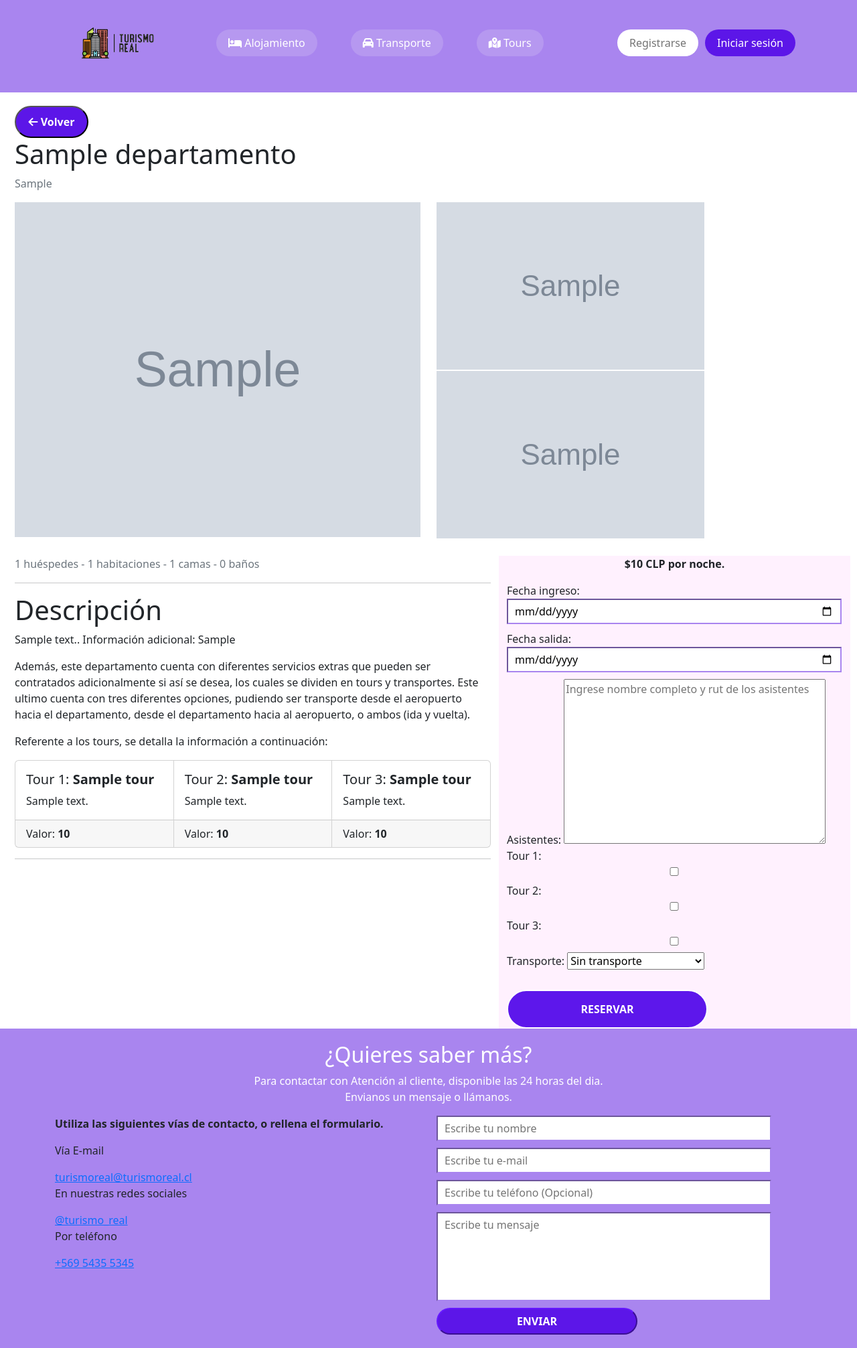
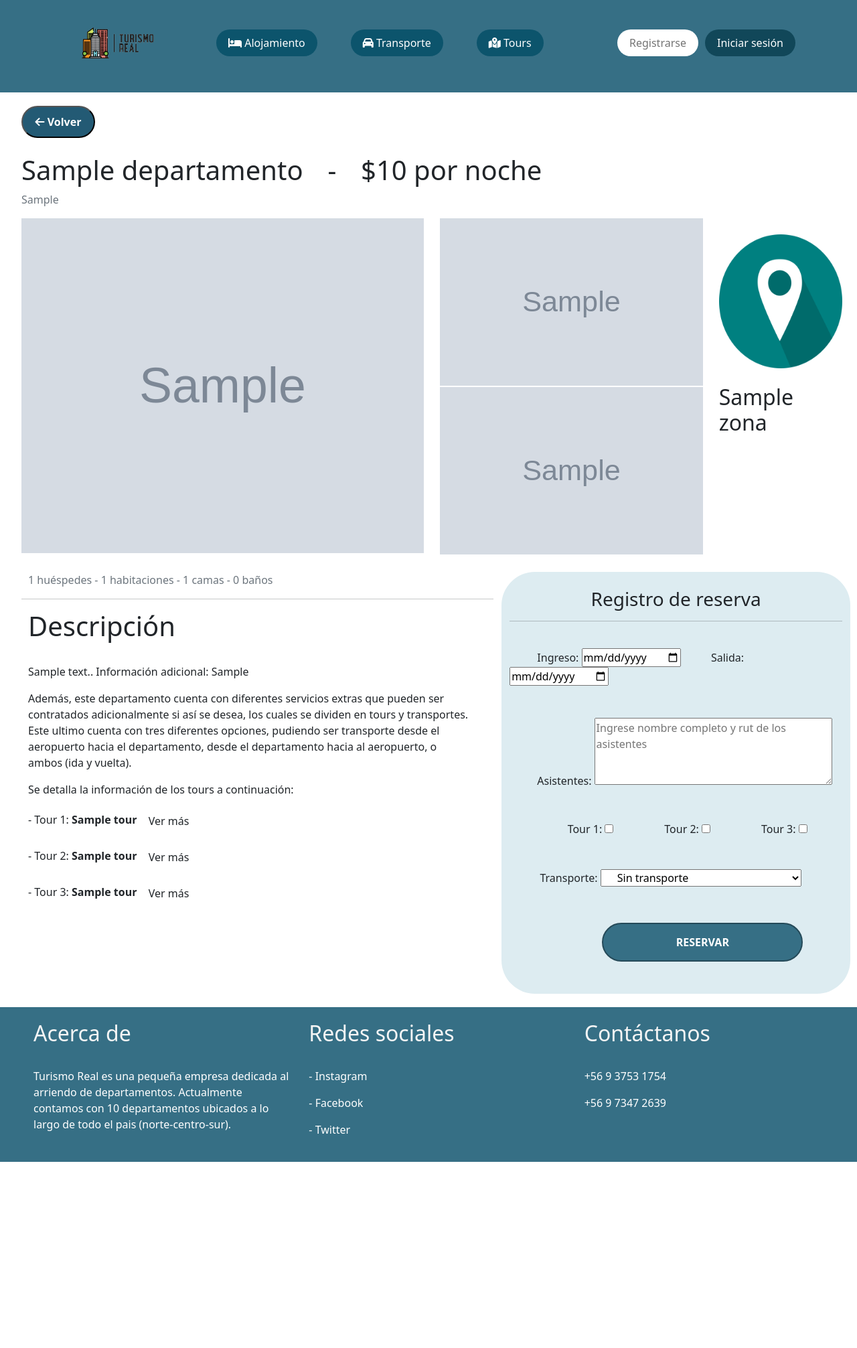
Before and after one commit to holistix-man/PortafolioTitulo, a Django app: page /detalleDepartamento/1 in a window 1280 px wide. Shown: the whole page at 67% size. After the commit the page ends 1735 px from the top, so only its background shows below. Run offline with Django 4.2, Linux system fonts and the light colour scheme; tables that the repository leaves empty hold one stand-in row (values such as "Sample post"); grey boxes marked "Sample" are stand-in pictures; some libraries are stand-ins or nearby versions.

Commit message:
ultimos cambios Turismo Real

```diff
--- a/static/css/dptos_list.css
+++ b/static/css/dptos_list.css
@@ -25,20 +25,18 @@
 
 .detalle-depto{
     margin-top:20px;
-    padding-left: 10px;
+    padding-left: 20px;
     padding-right: 10px;
 }
 
 .detalle-depto .rosa {
-    background-color: #fff1fe;
+    background-color: #ddecf1;
+    border-radius: 50px;
+    margin-bottom: 20px;
 }
 
 .rosa .rowvalor .col{
-    display: flex;
-    justify-content: center;
-    justify-items: center;
-    align-items: center;
-
+    text-align: center;
 }
 
 .rosa .rowreserva .col{
@@ -53,7 +51,8 @@
     padding: 15px;
     border-radius: 50px;
     border: 2px solid;
-    background-color: #5d17eb;
+    background-color: #366f85;
+    border-color: #254a59;
     color: white;
     width: 300px;
     margin-top: 30px;
@@ -61,8 +60,8 @@
 
 
 .detalle-depto .reserva:hover {
-    border-color: #9b8e99;
-    background-color: #4b08d1;
+    border-color: #172d36;
+    background-color: #254a59;
     color: rgb(220, 220, 220);
 }
 
@@ -80,3 +79,54 @@
     height: 100%;
     margin-bottom: 2px;
 }
+
+
+.div-img {
+    overflow: hidden;
+}
+
+.div-img img {
+    width: 100%;
+    height: 100%;
+    transition: 0.5s;
+    object-fit: cover;
+}
+
+.div-img img:hover {
+    transform: scale(1.2);
+}
+
+
+
+.asistentes {
+    max-width: 355px;
+    max-height: 100px;
+    width: 100%;
+    height: 100%;
+}
+
+.transporte{
+    max-height: 50px;
+    max-width: 300px;
+    height: 100%;
+    width: 100%;
+    padding-left: 20px;
+}
+
+.Descripcion{
+    padding-left: 10px;
+    padding-right: 30px;
+}
+
+.col-location{
+
+}
+
+.location{
+    max-width: 200px;
+    max-height: 200px;
+    height: 100%;
+    width: 100%;
+
+
+}
--- a/static/css/footer.css
+++ b/static/css/footer.css
@@ -1,27 +1,22 @@
 footer {
-    background-color: #a985ef;
+    background-color: #366f85;
     padding-top: 20px;
     padding-bottom: 20px;
 }
 
-input {
-    width: 500px;
-    margin-bottom: 10px;
-    padding: 5px 10px 5px 10px;
-    border-color: #a985ef;
+
+
+.footer {
+    padding-left: 50px;
+    padding-right: 20px;
+
 }
 
 
-.texto {
-    padding-bottom: 100px;
+.footer h2{
+    color: whitesmoke;
 }
 
-
-.enviar {
+.footer p {
     color: white;
-    background-color: #5c16e8;
-    border-color: #5c16e8;
-    width: 300px;
-    height: 40px;
-    border-radius: 50px;
 }
--- a/static/css/header.css
+++ b/static/css/header.css
@@ -3,7 +3,7 @@
 /* ------------ DISEÑO BARRA DE NAVEGACION (NAVBAR) ----------------- */
 
 nav {
-    background-color: #a985ef;
+    background-color: #366f85;
 }
 
 .ul-perfil li {
@@ -26,13 +26,13 @@ nav {
     padding-top: 0;
     padding-bottom: 0;
     border-radius: 50px;
-    background-color: #b698f0;
+    background-color: #0c546c;
     color: white;
 
 }
 
 .diseño-nav:hover {
-    background-color: #9173ce;
+    background-color:#1a2f37 ;
 }
 
 .diseño-nav .blanco:hover {
@@ -58,11 +58,11 @@ nav {
     padding-top: 0;
     padding-bottom: 0;
     border-radius: 50px;
-    background-color: #5c16e8;
+    background-color: #114759;
 }
 
 .nav-inicio-sesion:hover{
-    background-color: #2c0181;
+    background-color: #0d2e39;
 }
 
 .nav-inicio-sesion .blanco:hover {
@@ -75,7 +75,6 @@ nav {
 .bienvenida  {
     padding-top: 50px;
     padding-bottom: 50px;
-    background: url("/static/img/fondobienvenida3.svg") 50% 0 no-repeat fixed;
     transform: rotate(0deg);
     background-size:cover;
     background-position:right;
@@ -87,11 +86,11 @@ nav {
     padding-top: 5px;
     padding-left: 10px;
     border-radius: 10px;
-    background-color: #5c16e8;
+    background-color: #114759;
 }
 
 .header-busqueda:hover {
-    background-color: #2c0181;
+    background-color: #0e2c36;
 }
 
 
--- a/static/css/home_admin.css
+++ b/static/css/home_admin.css
@@ -37,20 +37,20 @@
     padding: 15px;
     border-radius: 50px;
     border: 2px solid;
-    border-color: #ecdbe8;
-    background-color: #fef1fe;
+    border-color: #a8b9bf;
+    background-color: #ddecf1;
     width: 300px;
     margin-top: 30px;
 
 }
 
 .col-admin button:hover {
-    border-color: #9b8e99;
-    background-color: #f6dbf6;
+    border-color: #94a2a8;
+    background-color: #bdccd1;
 }
 
 .col-admin .dropdown-menu li a:hover{
-    background-color:#a985ef;
+    background-color:#366f85;
     color: white;
 }
 
@@ -66,11 +66,11 @@
     width: 110px;
     font-weight: bold;
     color: white;
-    background-color: #5c16e8;
+    background-color: #235a74;
 }
 
 .diseñobtnvolver:hover {
-    background-color: #2c0181;
+    background-color: #2a3437;
     color: rgb(204, 204, 204);
 }
 
@@ -80,11 +80,11 @@
     width: 200px;
     font-weight: bold;
     color: white;
-    background-color: #5c16e8;
+    background-color: #235a74;
 }
 
 .diseñobtnagregar:hover {
-    background-color: #2c0181;
+    background-color: #183746;
     color: rgb(204, 204, 204);
 }
 
--- a/static/css/home_principal.css
+++ b/static/css/home_principal.css
@@ -5,7 +5,7 @@
     border-radius: 70px;
     padding-top: 50px;
     padding-bottom: 120px;
-    background-color: #fff1fe;
+    background-color: #ddecf1;
     margin-bottom: 20px;
 }
 
--- a/static/css/iniciar_sesion.css
+++ b/static/css/iniciar_sesion.css
@@ -4,11 +4,16 @@
 }
 
 #btnIniciarSesion{
-    background-color: #a985ef;
+    background-color: #366f85;
     color: white;
     border-radius: 50px;
     width: 400px;
     height: 50px;
+}
+
+#btnIniciarSesion:hover{
+    background-color: #0c546c;
+
 }
 
 
--- a/templates/base.html
+++ b/templates/base.html
@@ -105,47 +105,25 @@
 
     {% block footer %}
     <footer>
-        <div class="container">
-            <div class="row d-flex justify-content-center text-center blanco">
-                <div class="col-6">
-                    <h2>¿Quieres saber más?</h2>
-                </div>
+
+        <div class="row footer">
+            <div class="col-lg-4 columna">
+                <h2>Acerca de</h2><br>
+                <p>
+                    Turismo Real es una pequeña empresa dedicada al arriendo de departamentos. Actualmente contamos con 10 departamentos
+                    ubicados a lo largo de todo el pais (norte-centro-sur).
+                </p>
             </div>
-            <div class="row d-flex justify-content-center text-center blanco">
-                <div class="col-8">
-                    <p>Para contactar con Atención al cliente, disponible las 24 horas del dia. <br>Envianos un mensaje o llámanos.</p>
-                </div>
+            <div class="col-lg-4">
+                <h2>Redes sociales</h2><br>
+                <p>- Instagram</p>
+                <p>- Facebook</p>
+                <p>- Twitter</p>
             </div>
-            <div class="row">
-                <div class="col-6">
-                    <p><b>Utiliza las siguientes vías de contacto, o rellena el formulario.</b></p>
-                    <p>Vía E-mail</p>
-                    <a href="#">turismoreal@turismoreal.cl</a>
-                    <p>En nuestras redes sociales</p>
-                    <a href="#">@turismo_real</a>
-                    <p>Por teléfono</p>
-                    <a href="#">+569 5435 5345</a>
-                </div>
-                <div class="col-6">
-                    <div class="row">
-                        <form>
-                            <div class="col-12">
-                                <input type="text" placeholder="Escribe tu nombre">
-                            </div>
-                            <div class="col-12">
-                                <input type="text" placeholder="Escribe tu e-mail">
-                            </div>
-                            <div class="col-12">
-                                <input type="text" placeholder="Escribe tu teléfono (Opcional)">
-                            </div>
-                            <div class="col-12 ">
-                                <input class="texto " type="text" placeholder="Escribe tu mensaje">
-                            </div>
-                            <button class="enviar" type="submit"><b>ENVIAR</b></button>
-                        </form>
-                    </div>
-
-                </div>
+            <div class="col-lg-4">
+                <h2>Contáctanos</h2><br>
+                <p>+56 9 3753 1754</p>
+                <p>+56 9 7347 2639</p>
             </div>
         </div>
     </footer>
--- a/templates/home.html
+++ b/templates/home.html
@@ -47,7 +47,7 @@ la que contiene la bienvenida a la página. -->
 
         <div class="row">
             <div class="col-12 text-center">
-                <h1>Lo que nos hace diferentes</h1>
+                <h1>Lo que nos hace diferentes</h1><br><br>
             </div>
         </div>
         <div class="row">
@@ -70,12 +70,14 @@ la que contiene la bienvenida a la página. -->
             <div class="col-lg-4">
                 <div class="card">
                     <div class="card-body text-center">
-                        <h5 class="card-title"><b>Te ofrecemos 10 años en el mercado</b></h5>
+                        <h5 class="card-title"><b>10 años en la industria</b></h5>
                         <p class="card-text">Lorem ipsum dolor sit amet consectetur adipisicing elit. Dolorum dicta nesciunt magni officia cumque eum?</p>
                     </div>
                 </div>
             </div>
+
         </div>
+        <br><br>
 
 
     </section>
--- a/templates/home/cliente/dep_detail.html
+++ b/templates/home/cliente/dep_detail.html
@@ -12,10 +12,10 @@
                 <a href="{% url 'DepartamentoList' %}"><button class="diseñobtnvolver"><i class="fa-solid fa-arrow-left"></i> Volver</button></a>
             </div>
         </div>
-
+        <br>
         <div class="row">
             <div class="col-lg-12">
-                <h1>{{ depto_id.DEP_NOMBRE }}</h1>
+                <h1>{{ depto_id.DEP_NOMBRE }}ㅤ-ㅤ${{ depto_id.DEP_VALOR_DIA }} por noche</h1>
             </div>
             <div class="col-lg-12">
                 <p class="text-muted">{{ depto_id.DEP_DIRECCION }}</p>
@@ -23,109 +23,83 @@
         </div>
 
         <div class="row">
-            <div class="col-lg-6">
+            <div class="col-lg-6 div-img">
                 <img src="{{ depto_id.DEP_IMAGEN1.url }}" class="img-principal" alt="foto-departamento" style="max-width: 1000px;">
             </div>
-            <div class="col-lg-6">
+            <div class="col-lg-4">
                 <div class="row">
-                    <div class="col-lg-12">
+                    <div class="col-lg-12 div-img">
                         <img src="{{ depto_id.DEP_IMAGEN2.url }}" class="img-secundaria" alt="foto-departamento" style="max-width: 400px;">
                     </div>
-                    <div class="col-lg-12">
+                    <div class="col-lg-12 div-img">
                         <img src="{{ depto_id.DEP_IMAGEN3.url }}" class="img-secundaria" alt="foto-departamento" style="max-width: 400px;">
                     </div>
                 </div>
             </div>
+            <div class="col-lg-2 col-location"><br>
+                <img class="location" src="{% static 'img/location.png' %}"><br><br>
+                <h2>{{depto_id.ZON_ID}}</h2>
+            </div>
+
         </div>
 
         <br>
 
         <div class="row">
             <div class="col-lg-7">
-                <p class="text-muted">
+                <p class="text-muted Descripcion">
                     {{ depto_id.DEP_CANTIDADPERSONAS }} huéspedes -
                     {{ depto_id.DEP_CANTIDADHABITACIONES }} habitaciones -
                     {{ depto_id.DEP_CANTIDADCAMAS }} camas -
                     {{ depto_id.DEP_CANTIDADBANOS }} baños
                 </p>
                 <hr>
-                <h1>Descripción</h1>
-                <p>
+                <h1 class="Descripcion">Descripción</h1><br>
+                <p class="Descripcion">
                     {{ depto_id.DEP_DESCRIPCION}}. Información adicional: {{depto_id.DEP_INVENTARIO}}
                 </p>
-                <p>
+                <p class="Descripcion">
                     Además, este departamento cuenta con diferentes servicios extras que pueden ser contratados adicionalmente
                     si así se desea, los cuales se dividen en tours y transportes. Este ultimo cuenta con tres diferentes
                     opciones, pudiendo ser transporte desde el aeropuerto hacia el departamento, desde el departamento hacia al aeropuerto,
                     o ambos (ida y vuelta).
                 </p>
-                <p>Referente a los tours, se detalla la información a continuación:</p>
+                <p class="Descripcion">Se detalla la información de los tours a continuación:</p>
 
-                <div class="row">
-                    <div class="card-group">
-                        {% if depto_id.TOU_ID1 %}
-                        <div class="card">
-                            <div class="card-body">
-                                <h5 class="card-title">Tour 1: <b>{{depto_id.TOU_ID1.TOU_NOMBRE}}</b></h5>
-                                <p class="card-text">{{depto_id.TOU_ID1.TOU_DESCRIPCION}}</p>
-                            </div>
-                            <div class="card-footer">
-                                <p class="card-text">Valor: <b>{{depto_id.TOU_ID1.TOU_VALOR}}</b></p>
-                            </div>
-                        </div>
-                        {% endif %}
-                        {% if depto_id.TOU_ID1 %}
-                        <div class="card">
-                            <div class="card-body">
-                                <h5 class="card-title">Tour 2: <b>{{depto_id.TOU_ID2.TOU_NOMBRE}}</b></h5>
-                                <p class="card-text">{{depto_id.TOU_ID2.TOU_DESCRIPCION}}</p>
-                            </div>
-                            <div class="card-footer">
-                                <p class="card-text">Valor: <b>{{depto_id.TOU_ID2.TOU_VALOR}}</b></p>
-                            </div>
-                        </div>
-                        {% endif %}
-                        {% if depto_id.TOU_ID1 %}
-                        <div class="card">
-                            <div class="card-body">
-                                <h5 class="card-title">Tour 3: <b>{{depto_id.TOU_ID3.TOU_NOMBRE}}</b></h5>
-                                <p class="card-text">{{depto_id.TOU_ID3.TOU_DESCRIPCION}}</p>
-                            </div>
-                            <div class="card-footer">
-                                <p class="card-text">Valor: <b>{{depto_id.TOU_ID3.TOU_VALOR}}</b></p>
-                            </div>
-                        </div>
-                        {% endif %}
+                <p class="Descripcion">
+                    - Tour 1: <b>{{depto_id.TOU_ID1.TOU_NOMBRE}}</b>
+                    <a class="btn" data-bs-toggle="collapse" href="#tour1" role="button" aria-expanded="false" aria-controls="tour1">
+                        Ver más
+                    </a>
+                </p>
+                <div class="collapse" id="tour1">
+                    <div class="card card-body">
+                        <p>{{depto_id.TOU_ID1.TOU_DESCRIPCION}}</p>
+                        <p>Valor: <b>${{depto_id.TOU_ID1.TOU_VALOR}}</b></p>
                     </div>
-                    <!-- {% if depto_id.TOU_ID1 %}
-                    <div class="col-lg-12">
-                        <h5>Tour 1: <b>{{depto_id.TOU_ID1.TOU_NOMBRE}}</b> </h5>
-                        <p>{{depto_id.TOU_ID1.TOU_DESCRIPCION}}</p>
-                        <p>Valor: <b>{{depto_id.TOU_ID1.TOU_VALOR}}</b></p>
+                </div>
+                <p class="Descripcion">
+                    - Tour 2: <b>{{depto_id.TOU_ID2.TOU_NOMBRE}}</b>
+                    <a class="btn" data-bs-toggle="collapse" href="#tour2" role="button" aria-expanded="false" aria-controls="tour2">
+                        Ver más
+                    </a>
+                </p>
+                <div class="collapse" id="tour2">
+                    <div class="card card-body">
+                        <p>{{depto_id.TOU_ID2.TOU_DESCRIPCION}}</p>
+                        <p>Valor: <b>${{depto_id.TOU_ID2.TOU_VALOR}}</b></p>
                     </div>
-                    {% endif %}
-                    {% if depto_id.TOU_ID2 %}
-                    <div class="col-lg-12">
-                        <h5>Tour 2: <b>{{depto_id.TOU_ID2.TOU_NOMBRE}}</b> </h5>
-                        <p>{{depto_id.TOU_ID2.TOU_DESCRIPCION}}</p>
-                        <p>Valor: <b>{{depto_id.TOU_ID1.TOU_VALOR}}</b></p>
-                    </div>
-                    {% endif%}
-                    {% if depto_id.TOU_ID3 %}
-                    <div class="col-lg-12">
-                        <h5>Tour 3: <b>{{depto_id.TOU_ID3.TOU_NOMBRE}}</b> </h5>
+                </div>
+                <p class="Descripcion">
+                    - Tour 3: <b>{{depto_id.TOU_ID3.TOU_NOMBRE}}</b>
+                    <a class="btn" data-bs-toggle="collapse" href="#tour3" role="button" aria-expanded="false" aria-controls="tour3">
+                        Ver más
+                    </a>
+                </p>
+                <div class="collapse" id="tour3">
+                    <div class="card card-body">
                         <p>{{depto_id.TOU_ID3.TOU_DESCRIPCION}}</p>
-                        <p>Valor: <b>{{depto_id.TOU_ID1.TOU_VALOR}}</b></p>
-                    </div>
-                    {% endif %} -->
-                </div>
-
-
-                <hr>
-
-                <div class="row">
-                    <div class="col">
-
+                        <p>Valor: <b>${{depto_id.TOU_ID3.TOU_VALOR}}</b></p>
                     </div>
                 </div>
             </div>
@@ -133,7 +107,9 @@
 
                 <div class="row rowvalor">
                     <div class="col">
-                        <p><b>${{ depto_id.DEP_VALOR_DIA }} CLP por noche.</b></p>
+                        <br>
+                        <h3>Registro de reserva</h3><hr><br>
+                        <!-- <p><b>${{ depto_id.DEP_VALOR_DIA }} CLP por noche.</b></p><br> -->
                     </div>
                 </div>
 
@@ -144,63 +120,57 @@
                             {%csrf_token%}
 
                             <div>
-                                <label for="id_fecha_ingreso">Fecha ingreso:</label>
+                                <label for="id_fecha_ingreso">ㅤ⠀ㅤIngreso: </label>
 
                                 <input type="date" name="fecha_ingreso" required id="id_fecha_ingreso">
 
+
+                            <label for="id_fecha_salida">ㅤ⠀ㅤSalida: </label>
+                                <input type="date" name="fecha_salida" required id="id_fecha_salida">
+                            </div>
+                            <br><br>
+
+                            <div>
+                                <label for="id_asistentes">ㅤ⠀ㅤAsistentes:</label>
+                                <textarea class="asistentes" placeholder="Ingrese nombre completo y rut de los asistentes" name="asistentes" id="id_asistentes" cols="40" rows="10" required spellcheck="false"></textarea>
                             </div>
 
-                            <div>
-                                <label for="id_fecha_salida">Fecha salida:</label>
-                                <input type="date" name="fecha_salida" required id="id_fecha_salida">
+                            <br><br>
+
+                            <div>ㅤ⠀ㅤㅤ⠀ㅤ
+                                <label for="id_tour1">Tour 1: </label>
+                                <input type="checkbox" name="tour1" id="id_tour1"> ㅤ⠀ㅤㅤ⠀
+
+                                <label for="id_tour2">Tour 2: </label>
+                                <input type="checkbox" name="tour1" id="id_tour2"> ㅤ⠀ㅤㅤ⠀
+
+                                <label for="id_tour3">Tour 3: </label>
+                                <input type="checkbox" name="tour1" id="id_tour3"> <br><br>
                             </div>
+                            <br>
 
-                            <div>
-                                <label for="id_asistentes">Asistentes:</label>
-                                <textarea placeholder="Ingrese nombre completo y rut de los asistentes" name="asistentes" id="id_asistentes" cols="40" rows="10" required spellcheck="false"></textarea>
-                            </div>
 
-                            <div>
-                                <label for="id_tour1">Tour 1: </label>
-                                <input type="checkbox" name="tour1" id="id_tour1">
-                            </div>
-
-                            <div>
-                                <label for="id_tour2">Tour 2: </label>
-                                <input type="checkbox" name="tour1" id="id_tour2">
-                            </div>
-
-                            <div>
-                                <label for="id_tour3">Tour 3: </label>
-                                <input type="checkbox" name="tour1" id="id_tour3">
-                            </div>
-
-                            <div>
+                            <div>ㅤ⠀ㅤ
                                 <label for="id_transporte">Transporte: </label>
-                                <select name="transporte" id="id_transporte">
+                                <select name="transporte" id="id_transporte" class="transporte">
                                     <option value="400">Sin transporte</option>
                                     <option value="100">Aeropuerto a residencia</option>
                                     <option value="200">Residencia a aeropuerto</option>
                                     <option value="300">Ambos (ida y vuelta)</option>
                                 </select>
                             </div>
-
+                            <br>
                             <div class="input-div">
-                                <button type="submit" class="reserva"><b>RESERVAR</b></button>
+                                ㅤ⠀ㅤㅤ⠀ㅤㅤ⠀ㅤㅤ<button type="submit" class="reserva"><b>RESERVAR</b></button>
                             </div>
 
                         </form>
 
                     </div>
-                    <!-- <div class="col-12">
-                        <form method="POST">
-                            {%csrf_token%}
-                            {{form.as_div}}
-                            <button type="submit" class="reserva"><b>RESERVAR</b></button>
-                        </form>
-                    </div> -->
+
 
                 </div>
+                <br><br>
 
             </div>
         </div>
```
Also changed, not shown: static/img/location.png (added).
